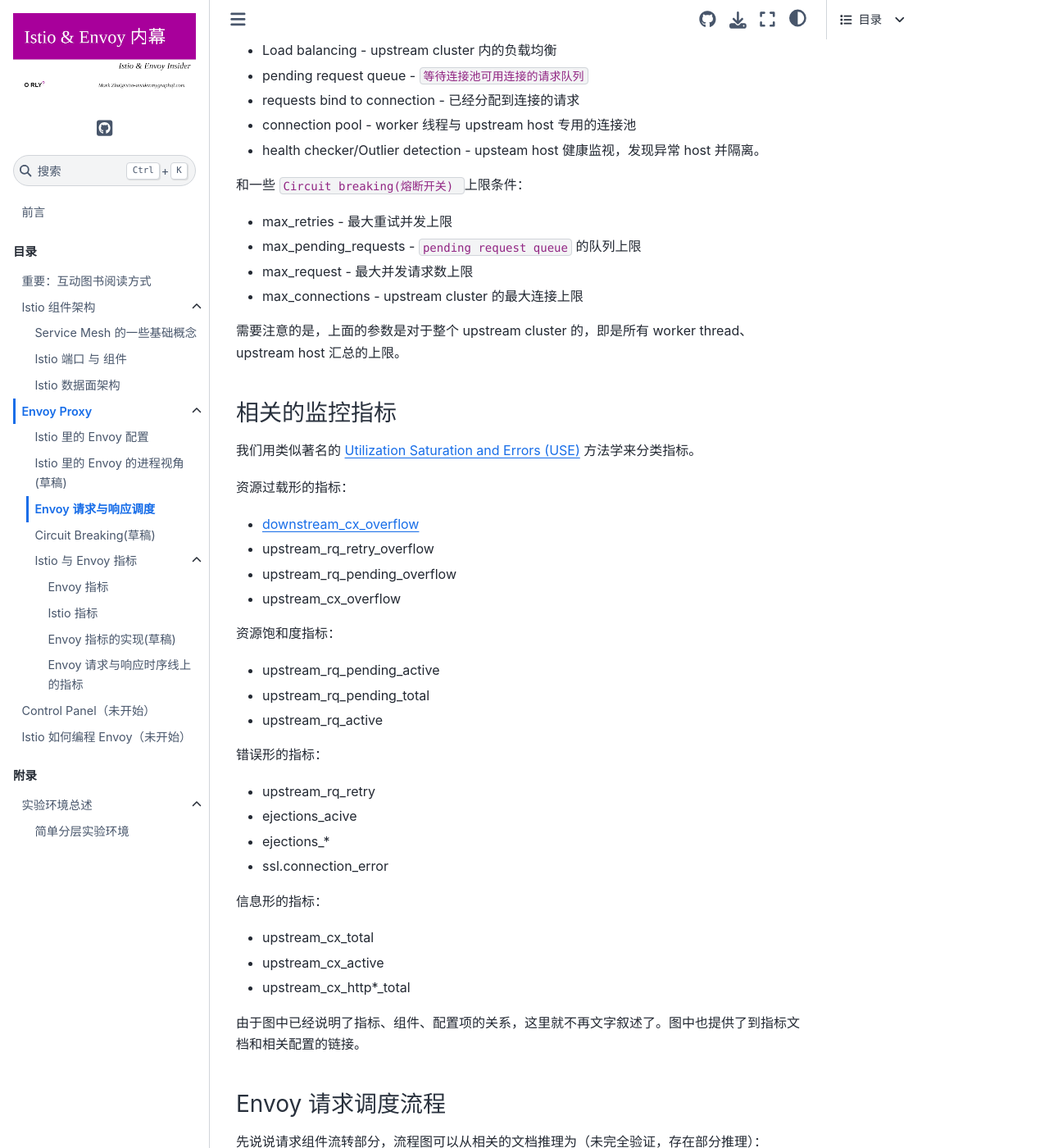
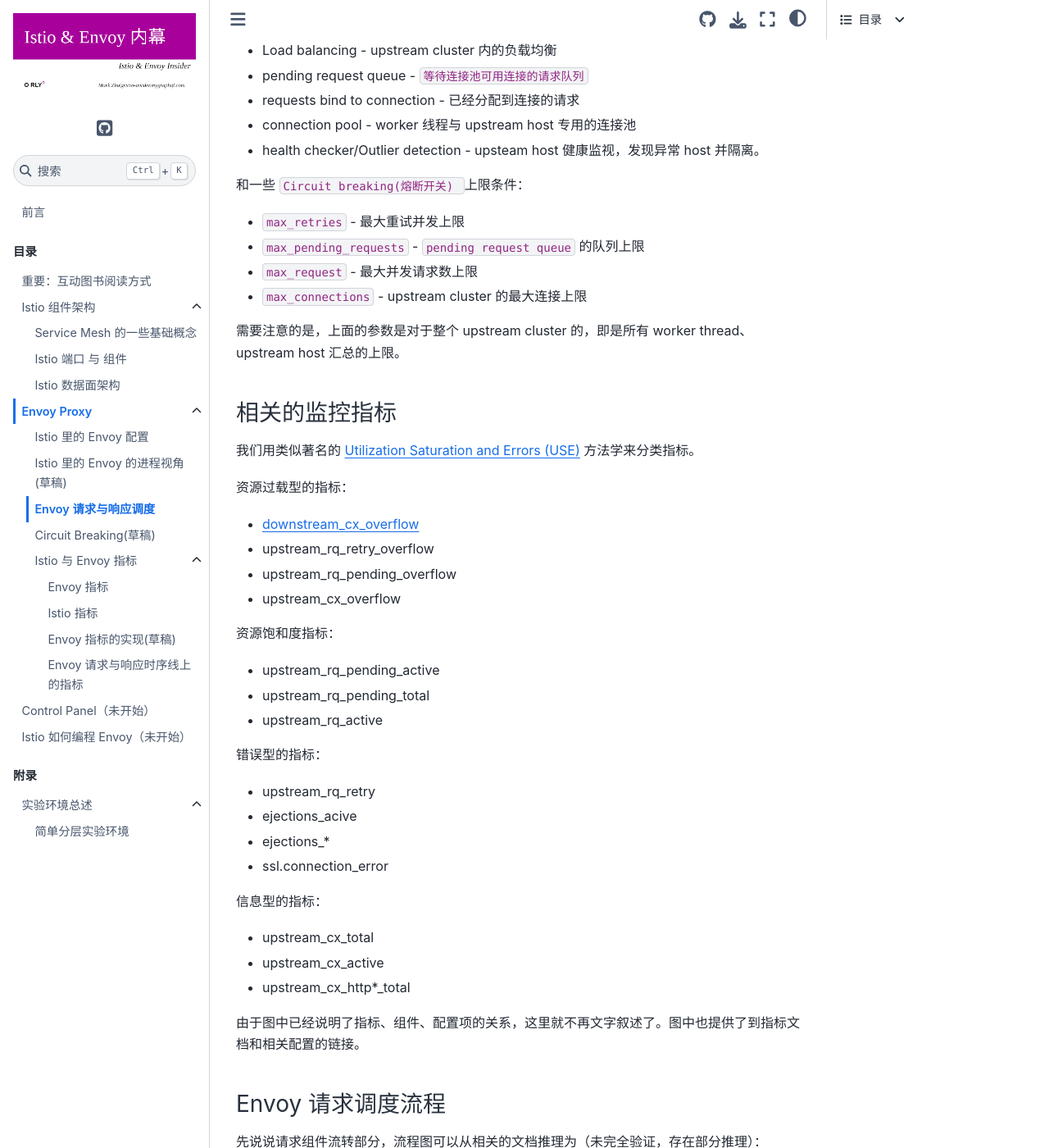
Before and after one commit to labilezhu/istio-insider, a Sphinx documentation site: the page built from docs/source/ch2-envoy/req-resp-flow-timeline/req-resp-flow-timeline.md, in a window 1280 px wide and 1400 px high, scrolled down 3279 px. Shown: the whole window at 82% size. Built offline with Sphinx 7.4.7 and the Sphinx Book theme 1.1.4, drawn with Linux system fonts in a browser that asks for light colours; some of the changed text lies outside the part shown.

Commit message:
req-resp-flow-timeline

```diff
--- a/docs/source/ch2-envoy/req-resp-flow-timeline/req-resp-flow-timeline.md
+++ b/docs/source/ch2-envoy/req-resp-flow-timeline/req-resp-flow-timeline.md
@@ -96,10 +96,10 @@
 
 和一些  `Circuit breaking(熔断开关) `上限条件：
 
-- max_retries - 最大重试并发上限
-- max_pending_requests -  `pending request queue` 的队列上限
-- max_request - 最大并发请求数上限
-- max_connections - upstream cluster 的最大连接上限
+- `max_retries` - 最大重试并发上限
+- `max_pending_requests` -  `pending request queue` 的队列上限
+- `max_request` - 最大并发请求数上限
+- `max_connections` - upstream cluster 的最大连接上限
 
 需要注意的是，上面的参数是对于整个 upstream cluster 的，即是所有 worker thread、upstream host 汇总的上限。
 
@@ -107,7 +107,7 @@
 
 我们用类似著名的 [Utilization Saturation and Errors (USE)](https://www.brendangregg.com/usemethod.html) 方法学来分类指标。
 
-资源过载形的指标：
+资源过载型的指标：
 
 - [downstream_cx_overflow](https://www.envoyproxy.io/docs/envoy/v1.15.2/configuration/listeners/stats#listener:~:text=downstream_cx_overflow)
 - upstream_rq_retry_overflow
@@ -120,14 +120,14 @@
 - upstream_rq_pending_total
 - upstream_rq_active
 
-错误形的指标：
+错误型的指标：
 
 - upstream_rq_retry
 - ejections_acive
 - ejections_*
 - ssl.connection_error
 
-信息形的指标：
+信息型的指标：
 
 - upstream_cx_total
 - upstream_cx_active
@@ -228,5 +228,5 @@
 
 ## 一些有趣的扩展阅读
 
-> - https://www.istioworkshop.io/09-traffic-management/06-circuit-breaker/
-> - https://tech.olx.com/demystifying-istio-circuit-breaking-27a69cac2ce4
+> - [https://www.istioworkshop.io/09-traffic-management/06-circuit-breaker/](https://www.istioworkshop.io/09-traffic-management/06-circuit-breaker/)
+> - [https://tech.olx.com/demystifying-istio-circuit-breaking-27a69cac2ce4](https://tech.olx.com/demystifying-istio-circuit-breaking-27a69cac2ce4)
```
Also changed, not shown: other parts of docs/source/ch2-envoy/req-resp-flow-timeline/req-resp-flow-timeline.md (+1 -1 lines).
